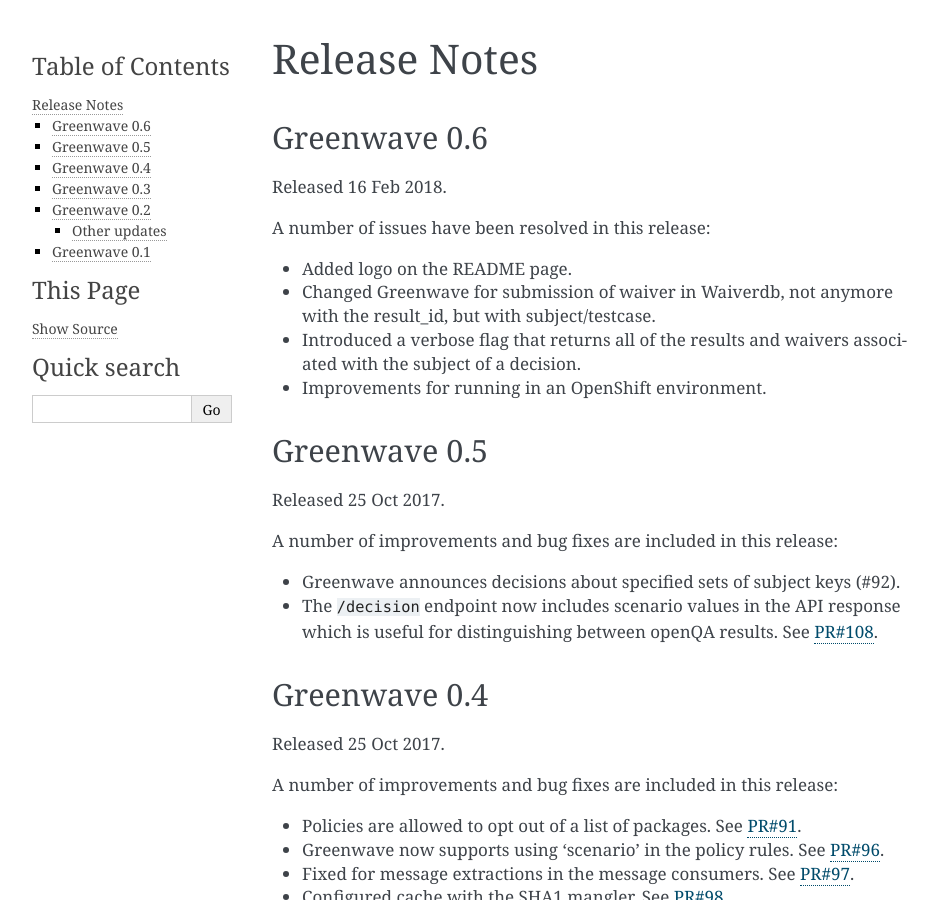
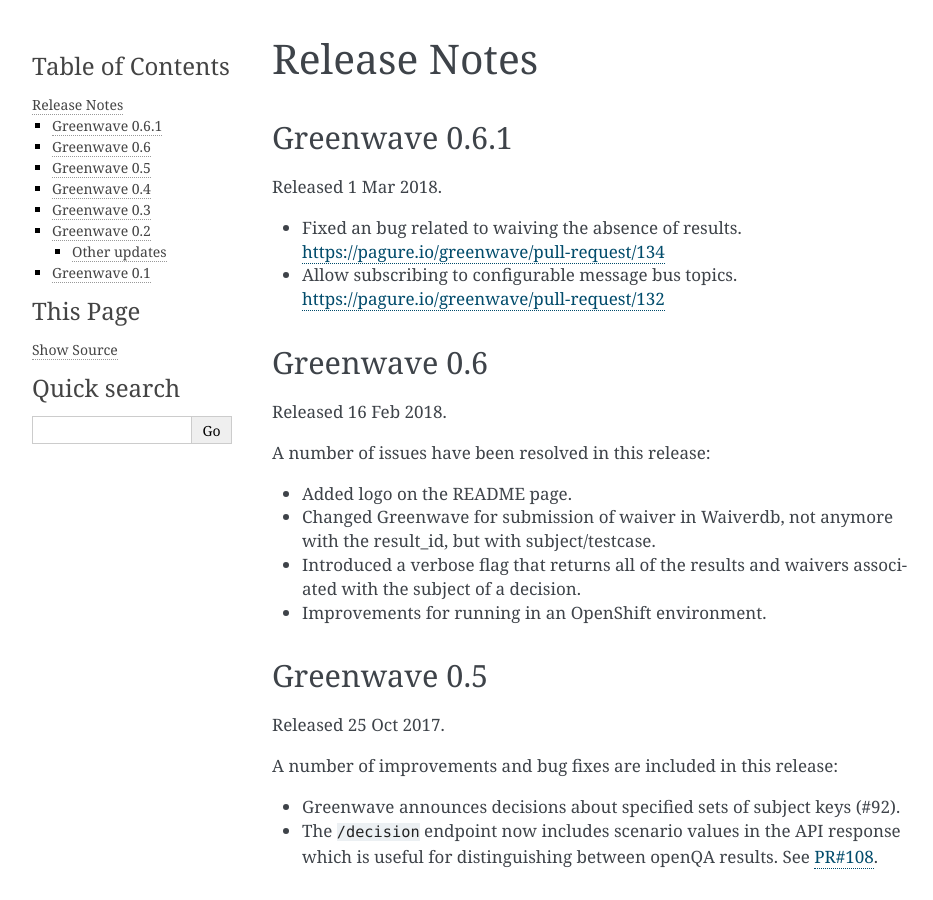
Before and after one commit to release-engineering/greenwave, a Sphinx documentation site: the page built from docs/release-notes.rst, in a window 1280 px wide and 900 px high. Shown: the whole window, without its empty margins (148-1081 px from the left). Built offline with Sphinx 7.4.7, drawn with Linux system fonts in a browser that asks for light colours; pages that are not in the unit, such as notebooks, are missing from menus.

Commit message:
Release notes for 0.6.1

```diff
--- a/docs/release-notes.rst
+++ b/docs/release-notes.rst
@@ -1,6 +1,17 @@
 =============
 Release Notes
 =============
+
+Greenwave 0.6.1
+===============
+
+Released 1 Mar 2018.
+
+* Fixed an bug related to waiving the absence of results.
+  https://pagure.io/greenwave/pull-request/134
+
+* Allow subscribing to configurable message bus topics.
+  https://pagure.io/greenwave/pull-request/132
 
 Greenwave 0.6
 =============
```
